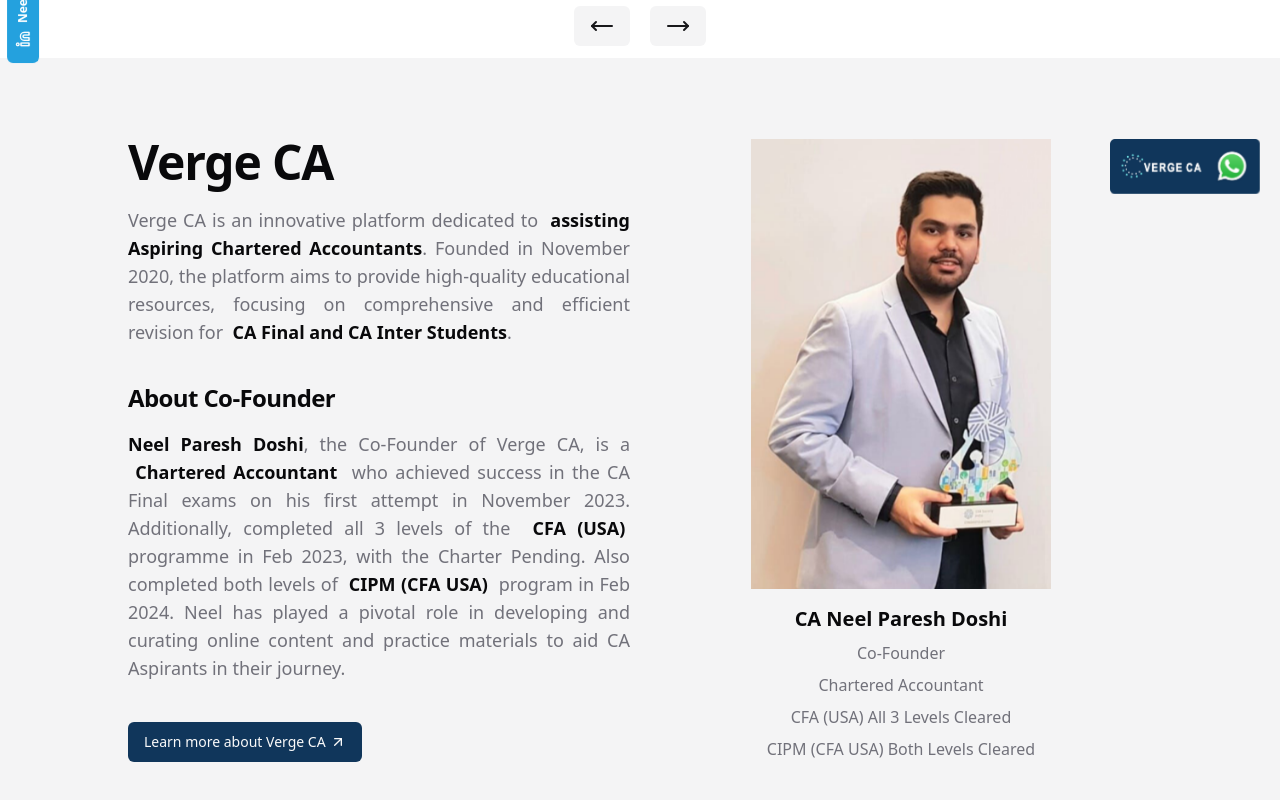
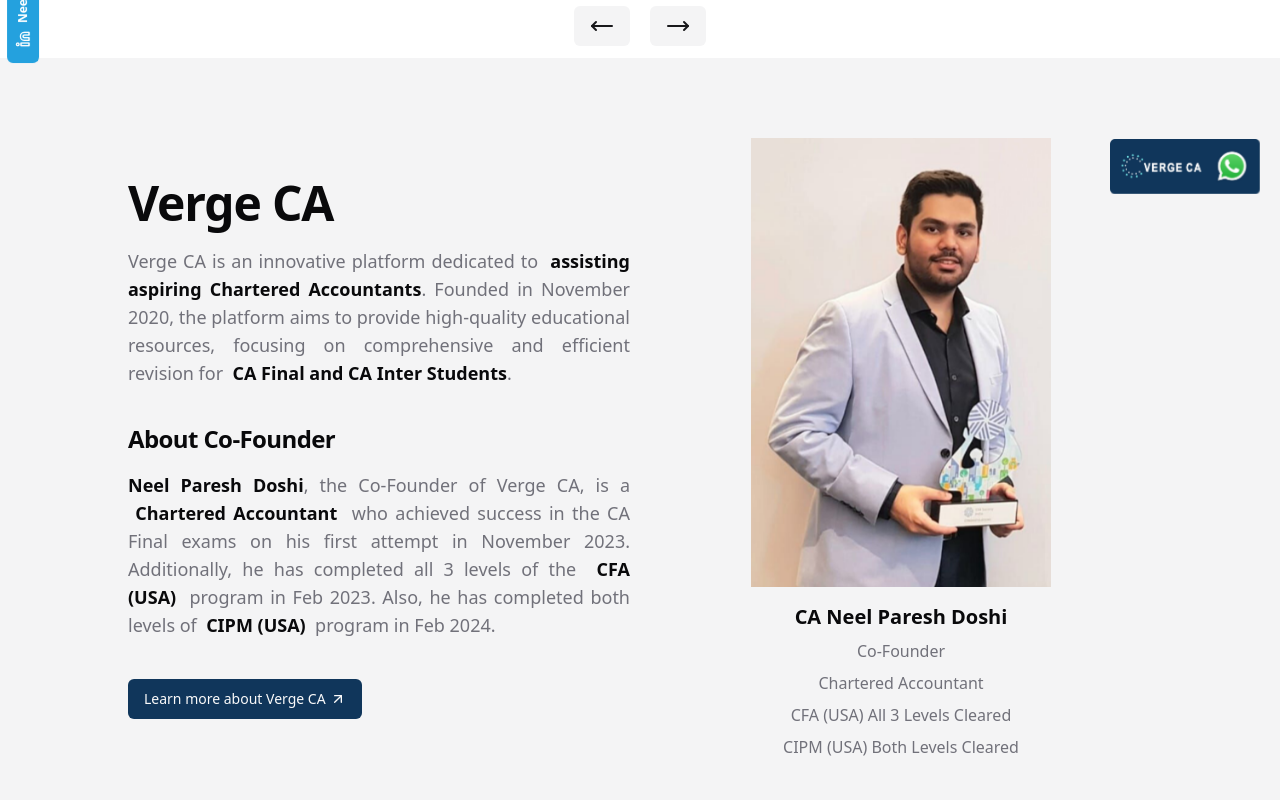
Before and after one commit to HardikShah563/vergeca, a Next.js app: page / in a window 1280 px wide. Shown: the part 586-1386 px from the top of the page. Built offline with nearby package versions, Linux system fonts and the light colour scheme.

Commit message:
about section

```diff
--- a/app/about/page.tsx
+++ b/app/about/page.tsx
@@ -20,7 +20,7 @@
 
                         <p className="my-10 text-muted-foreground text-justify text-sm md:text-lg">
                             Verge CA is an innovative platform dedicated to
-                            &nbsp;<span className="font-bold text-foreground">assisting Aspiring Chartered Accountants</span>.
+                            &nbsp;<span className="font-bold text-foreground">assisting aspiring Chartered Accountants</span>.
                             Founded in November 2020, the platform aims to provide high-quality educational resources, focusing on comprehensive and efficient revision for
                             &nbsp;<span className="font-bold text-foreground">CA Final and CA Inter Students</span>.
                         </p>
@@ -33,12 +33,11 @@
                             <span className="font-bold text-foreground">Neel Paresh Doshi</span>, the Co-Founder of Verge CA, is a
                             &nbsp;<span className="font-bold text-foreground">Chartered Accountant</span>&nbsp;
                             who achieved success in the CA Final exams on his first attempt in November 2023.
-                            Additionally, completed all 3 levels of the
+                            Additionally, he has completed all 3 levels of the
                             &nbsp;<span className="font-bold text-foreground">CFA (USA)</span>&nbsp;
-                            programme in Feb 2023, with the Charter Pending. Also completed both levels of
-                            &nbsp;<span className="font-bold text-foreground">CIPM (CFA USA)</span>&nbsp;
+                            program in Feb 2023. Also, he has completed both levels of
+                            &nbsp;<span className="font-bold text-foreground">CIPM (USA)</span>&nbsp;
                             program in Feb 2024.
-                            Neel has played a pivotal role in developing and curating online content and practice materials to aid CA Aspirants in their journey.
                         </p>
                     </div>
 
@@ -59,7 +58,10 @@
                             Chartered Accountant
                         </p>
                         <p className="mt-2 text-muted-foreground font-medium">
-                            CFA (USA) & CIPM (CFA USA)
+                            CFA (USA) All 3 Levels Cleared
+                        </p>
+                        <p className="mt-2 text-muted-foreground font-medium">
+                            CIPM (USA) Both Levels Cleared
                         </p>
                     </div>
                 </div>
--- a/components/sections/about.tsx
+++ b/components/sections/about.tsx
@@ -19,7 +19,7 @@
 
                         <p className="mt-3 text-muted-foreground text-justify text-sm md:text-lg">
                             Verge CA is an innovative platform dedicated to
-                            &nbsp;<span className="font-bold text-foreground">assisting Aspiring Chartered Accountants</span>.
+                            &nbsp;<span className="font-bold text-foreground">assisting aspiring Chartered Accountants</span>.
                             Founded in November 2020, the platform aims to provide high-quality educational resources, focusing on comprehensive and efficient revision for
                             &nbsp;<span className="font-bold text-foreground">CA Final and CA Inter Students</span>.
                         </p>
@@ -32,12 +32,11 @@
                             <span className="font-bold text-foreground">Neel Paresh Doshi</span>, the Co-Founder of Verge CA, is a
                             &nbsp;<span className="font-bold text-foreground">Chartered Accountant</span>&nbsp;
                             who achieved success in the CA Final exams on his first attempt in November 2023.
-                            Additionally, completed all 3 levels of the
+                            Additionally, he has completed all 3 levels of the
                             &nbsp;<span className="font-bold text-foreground">CFA (USA)</span>&nbsp;
-                            programme in Feb 2023, with the Charter Pending. Also completed both levels of
-                            &nbsp;<span className="font-bold text-foreground">CIPM (CFA USA)</span>&nbsp;
+                            program in Feb 2023. Also, he has  completed both levels of
+                            &nbsp;<span className="font-bold text-foreground">CIPM (USA)</span>&nbsp;
                             program in Feb 2024.
-                            Neel has played a pivotal role in developing and curating online content and practice materials to aid CA Aspirants in their journey.
                         </p>
 
                         <div className="mt-10">
@@ -68,7 +67,7 @@
                             CFA (USA) All 3 Levels Cleared
                         </p>
                         <p className="mt-2 text-muted-foreground font-medium">
-                            CIPM (CFA USA) Both Levels Cleared
+                            CIPM (USA) Both Levels Cleared
                         </p>
                     </div>
                 </div>
```
